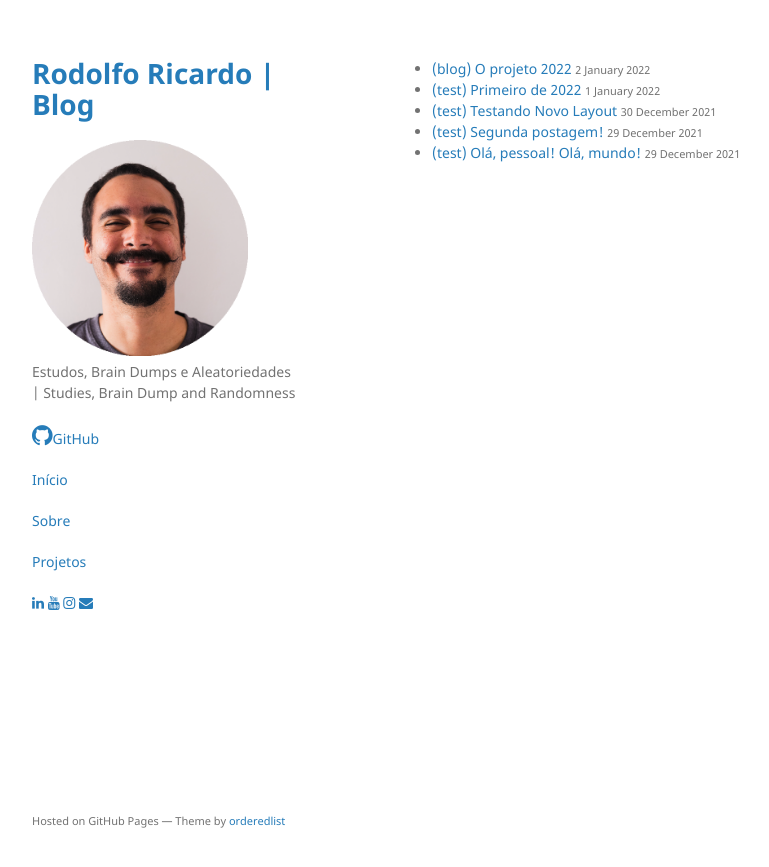
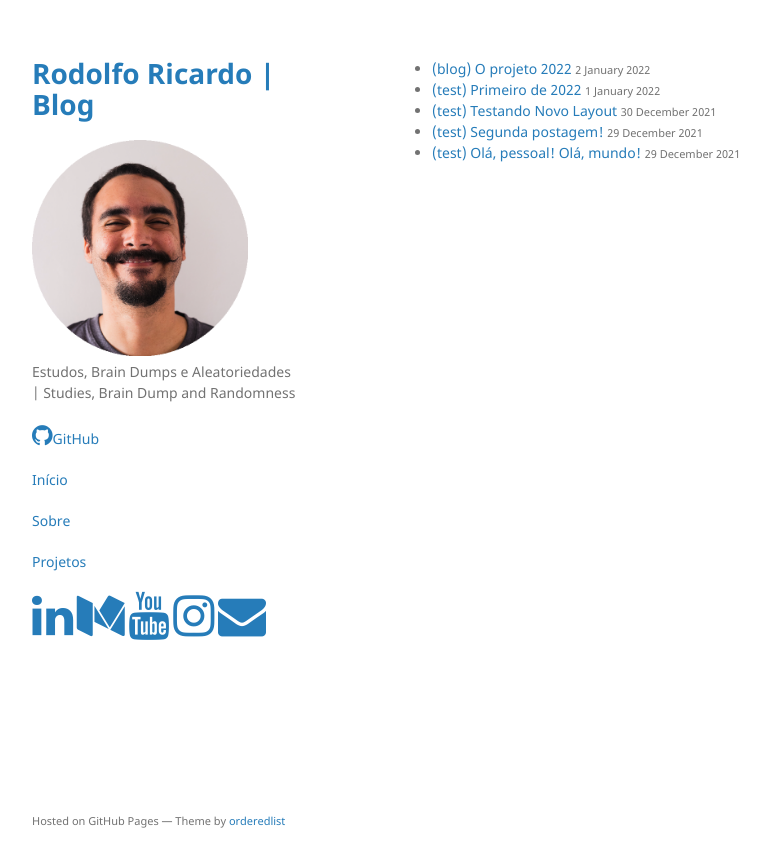
Before and after one commit to rodolforicardotech/rodolforicardotech.github.io, a Jekyll site: the page built from index.md, in a window 1280 px wide. Shown: the top 867 px of the page, without its empty margins (178-947 px from the left). Built offline with Jekyll 4.4.1, drawn with Linux system fonts in a browser that asks for light colours; our own code applies the rules of GitHub Pages for plain Markdown files.

Commit message:
alterando tamanho da forma correta
No commit anterior eu não adicionei o método style

```diff
--- a/_layouts/default.html
+++ b/_layouts/default.html
@@ -43,11 +43,11 @@
 
         <p class="view"><a href="">Projetos</a></p>
 
-        <a "font-size:48px" href="https://www.linkedin.com/in/rodolforicardotech/" class="fa fa-linkedin"></a>
-        <a "font-size:48px" href="https://medium.com/@rodolforicardotech" class="fab fa-medium-m"></a>
-        <a "font-size:48px" href="https://www.youtube.com/channel/UCor8UQO0WwRDVheubXZptZg/videos" class="fa fa-youtube"></a>
-        <a "font-size:48px" href="http://instagram.com/rodolforicardotech" class="fa fa-instagram"></a>
-        <a "font-size:48px" href="mailto:rodolforicardotech@gmail.com" class="fa fa-envelope"></a>
+        <a style="font-size:48px" href="https://www.linkedin.com/in/rodolforicardotech/" class="fa fa-linkedin"></a>
+        <a style="font-size:48px" href="https://medium.com/@rodolforicardotech" class="fa fa-medium"></a>
+        <a style="font-size:48px" href="https://www.youtube.com/channel/UCor8UQO0WwRDVheubXZptZg/videos" class="fa fa-youtube"></a>
+        <a style="font-size:48px" href="http://instagram.com/rodolforicardotech" class="fa fa-instagram"></a>
+        <a style="font-size:48px" href="mailto:rodolforicardotech@gmail.com" class="fa fa-envelope"></a>
 
 
         <!--{% if site.show_downloads %}
```
